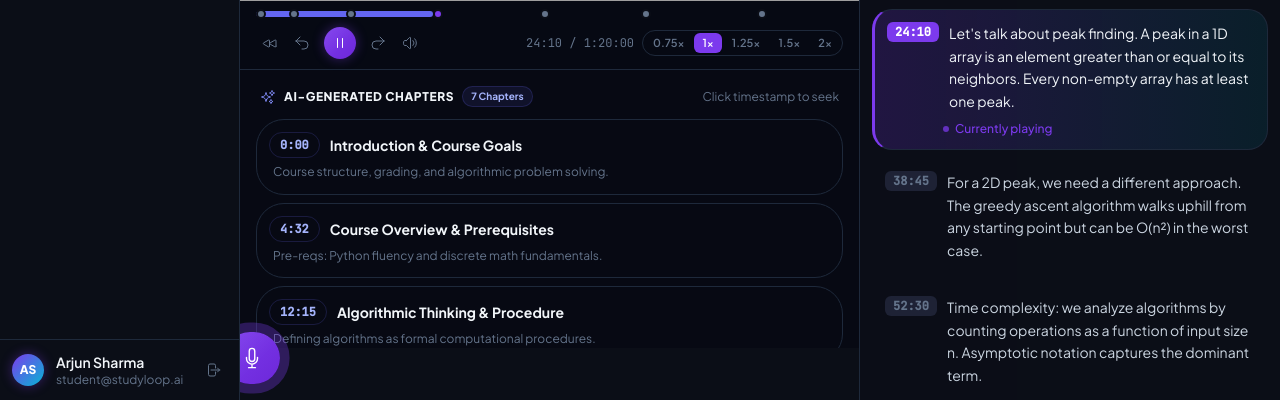
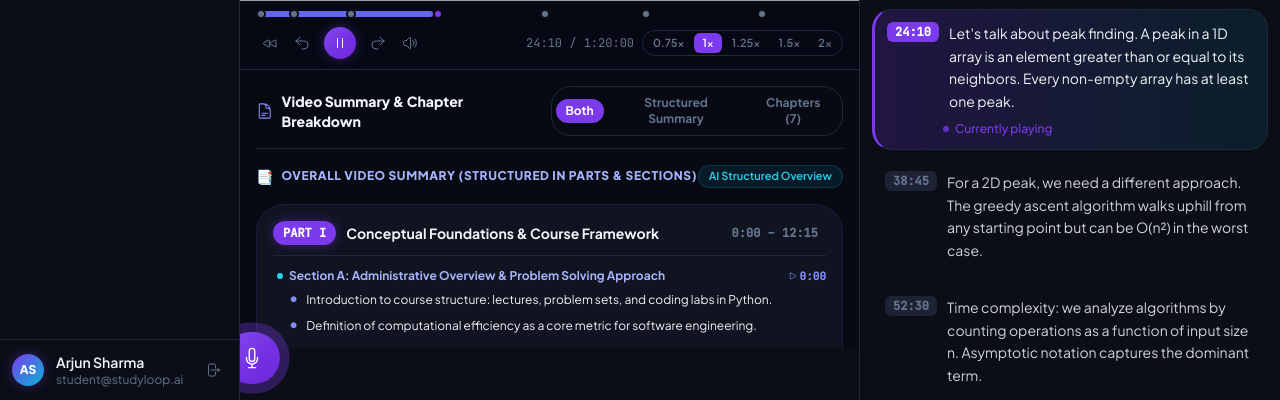
Before and after one commit to rishiigupta04/StudyLoop, a React (Vite) app: page /video-study-page in a window 1280 px wide. Shown: the part 400-800 px from the top of the page. Built offline with nearby package versions, Linux system fonts and the light colour scheme; grey boxes are pictures that could not be loaded.

Commit message:
feat(study-page): add Overall Video Summary structured in Parts and Sections followed by Auto-Generated Chapters

```diff
--- a/src/app/video-study-page/components/VideoPane.tsx
+++ b/src/app/video-study-page/components/VideoPane.tsx
@@ -9,6 +9,19 @@ interface Chapter {
   summary?: string;
 }
 
+interface SummarySection {
+  title: string;
+  time: string;
+  bullets: string[];
+}
+
+interface SummaryPart {
+  partNumber: string;
+  partTitle: string;
+  timeRange: string;
+  sections: SummarySection[];
+}
+
 const chapters: Chapter[] = [
   { id: 'ch-intro', time: '0:00', timeSeconds: 0, title: 'Introduction & Course Goals', summary: 'Course structure, grading, and algorithmic problem solving.' },
   { id: 'ch-overview', time: '4:32', timeSeconds: 272, title: 'Course Overview & Prerequisites', summary: 'Pre-reqs: Python fluency and discrete math fundamentals.' },
@@ -17,6 +30,81 @@ const chapters: Chapter[] = [
   { id: 'ch-peak2d', time: '38:45', timeSeconds: 2325, title: 'Peak Finding (2D Matrix)', summary: 'Greedy ascent vs 2D Divide & Conquer O(n log n) algorithm.' },
   { id: 'ch-complexity', time: '52:30', timeSeconds: 3150, title: 'Complexity Analysis (Asymptotic)', summary: 'Big-O, Big-Omega, Big-Theta bounds and operation counting.' },
   { id: 'ch-summary', time: '1:08:20', timeSeconds: 4100, title: 'Summary & Key Takeaways', summary: 'Comparing O(n) naive scan to O(log n) logarithmic reduction.' },
+];
+
+const structuredSummaryParts: SummaryPart[] = [
+  {
+    partNumber: 'PART I',
+    partTitle: 'Conceptual Foundations & Course Framework',
+    timeRange: '0:00 – 12:15',
+    sections: [
+      {
+        title: 'Section A: Administrative Overview & Problem Solving Approach',
+        time: '0:00',
+        bullets: [
+          'Introduction to course structure: lectures, problem sets, and coding labs in Python.',
+          'Definition of computational efficiency as a core metric for software engineering.',
+        ],
+      },
+      {
+        title: 'Section B: Formalizing Algorithmic Procedures',
+        time: '4:32',
+        bullets: [
+          'An algorithm is a well-defined computational procedure taking inputs to specified outputs.',
+          'Core pillars of evaluation: Correctness (proof by induction) and Efficiency (asymptotic bounds).',
+        ],
+      },
+    ],
+  },
+  {
+    partNumber: 'PART II',
+    partTitle: 'Core Algorithms & Peak Finding Techniques',
+    timeRange: '12:15 – 52:30',
+    sections: [
+      {
+        title: 'Section A: One-Dimensional Peak Finding (1D Array)',
+        time: '24:10',
+        bullets: [
+          'Definition of a Peak: Element a[i] is a peak iff a[i] ≥ a[i-1] and a[i] ≥ a[i+1].',
+          'Naive Straightforward Search: O(n) worst-case linear traversal.',
+          'Divide & Conquer Optimization: Check middle element. Recurse on larger neighbor half. T(n) = T(n/2) + O(1) → O(log n).',
+        ],
+      },
+      {
+        title: 'Section B: Two-Dimensional Peak Finding (2D Matrix)',
+        time: '38:45',
+        bullets: [
+          'Definition of 2D Peak: Element a[i,j] ≥ top, bottom, left, and right neighbors.',
+          'Greedy Ascent Algorithm: Follow maximum neighbor path — worst-case O(n²) time.',
+          '2D Divide & Conquer Algorithm: Find 1D max in middle column j. Compare left/right neighbors. Recurse on remaining half-matrix → O(n log n) total time.',
+        ],
+      },
+    ],
+  },
+  {
+    partNumber: 'PART III',
+    partTitle: 'Asymptotic Analysis & Mathematical Rigor',
+    timeRange: '52:30 – 1:20:00',
+    sections: [
+      {
+        title: 'Section A: Asymptotic Notation (Big-O, Big-Omega, Big-Theta)',
+        time: '52:30',
+        bullets: [
+          'O(f(n)): Upper bound on growth rate for worst-case input.',
+          'Ω(f(n)): Lower bound on growth rate for best-case input.',
+          'Θ(f(n)): Tight asymptotic bound when upper and lower bounds coincide.',
+        ],
+      },
+      {
+        title: 'Section B: Summary of Algorithmic Trade-Offs',
+        time: '1:08:20',
+        bullets: [
+          '1D Peak Finding: O(n) naive vs O(log n) Divide & Conquer exponential speedup.',
+          '2D Peak Finding: O(n²) greedy vs O(n log n) sub-quadratic reduction.',
+        ],
+      },
+    ],
+  },
 ];
 
 const totalSeconds = 4800;
@@ -30,6 +118,7 @@ export default function VideoPane({ activeTimestamp, onTimestampClick }: VideoPa
   const [speed, setSpeed] = useState('1x');
   const [isMuted, setIsMuted] = useState(false);
   const [currentChapter, setCurrentChapter] = useState('ch-peak1d');
+  const [viewMode, setViewMode] = useState<'both' | 'summary' | 'chapters'>('both');
 
   const activeChapter = chapters.find((c) => c.id === currentChapter);
   const progressPercent = activeChapter ? (activeChapter.timeSeconds / totalSeconds) * 100 : 30;
@@ -140,14 +229,132 @@ export default function VideoPane({ activeTimestamp, onTimestampClick }: VideoPa
         </div>
       </div>
 
-      {/* AI-Generated Chapters Section */}
-      <div className="flex-1 p-4 bg-obsidian/20 min-h-[240px]">
+      {/* Details Container — View Switcher Header */}
+      <div className="p-4 bg-obsidian/20 min-h-[300px]">
+        <div className="flex flex-col sm:flex-row sm:items-center justify-between gap-3 mb-4 border-b border-border/60 pb-3">
+          <div className="flex items-center gap-2">
+            <Icon name="DocumentTextIcon" size={18} className="text-indigo-400" />
+            <h3 className="text-sm font-extrabold text-foreground">
+              Video Summary & Chapter Breakdown
+            </h3>
+          </div>
+
+          {/* View Mode Switcher */}
+          <div className="flex items-center gap-1 bg-surface-card border border-border/80 rounded-xl p-1 self-start sm:self-auto">
+            <button
+              onClick={() => setViewMode('both')}
+              className={`px-2.5 py-1 rounded-lg text-xs font-bold transition-all ${
+                viewMode === 'both'
+                  ? 'bg-indigo-600 text-white shadow-sm'
+                  : 'text-muted-foreground hover:text-foreground'
+              }`}
+            >
+              Both
+            </button>
+            <button
+              onClick={() => setViewMode('summary')}
+              className={`px-2.5 py-1 rounded-lg text-xs font-bold transition-all ${
+                viewMode === 'summary'
+                  ? 'bg-indigo-600 text-white shadow-sm'
+                  : 'text-muted-foreground hover:text-foreground'
+              }`}
+            >
+              Structured Summary
+            </button>
+            <button
+              onClick={() => setViewMode('chapters')}
+              className={`px-2.5 py-1 rounded-lg text-xs font-bold transition-all ${
+                viewMode === 'chapters'
+                  ? 'bg-indigo-600 text-white shadow-sm'
+                  : 'text-muted-foreground hover:text-foreground'
+              }`}
+            >
+              Chapters ({chapters.length})
+            </button>
+          </div>
+        </div>
+
+        {/* ── 1. OVERALL STRUCTURED SUMMARY SECTION ── */}
+        {(viewMode === 'both' || viewMode === 'summary') && (
+          <div className="mb-8">
+            <div className="flex items-center justify-between mb-4">
+              <div className="flex items-center gap-2">
+                <span className="text-sm">📑</span>
+                <h4 className="text-xs font-extrabold uppercase tracking-wider text-indigo-300">
+                  Overall Video Summary (Structured in Parts & Sections)
+                </h4>
+              </div>
+              <span className="text-[11px] font-semibold text-cyan-400 bg-cyan-500/10 px-2.5 py-0.5 rounded-full border border-cyan-500/20">
+                AI Structured Overview
+              </span>
+            </div>
+
+            <div className="space-y-4">
+              {structuredSummaryParts.map((part) => (
+                <div
+                  key={`part-${part.partNumber}`}
+                  className="glass-card rounded-2xl border border-indigo-500/20 p-4 relative overflow-hidden"
+                >
+                  {/* Part Header */}
+                  <div className="flex items-center justify-between mb-3 border-b border-border/50 pb-2.5">
+                    <div className="flex items-center gap-2.5">
+                      <span className="text-xs font-extrabold px-2.5 py-1 rounded-lg bg-indigo-600 text-white shadow-glow-indigo-sm font-mono">
+                        {part.partNumber}
+                      </span>
+                      <h5 className="text-sm font-bold text-foreground">{part.partTitle}</h5>
+                    </div>
+                    <span className="text-xs font-mono font-semibold text-muted-foreground bg-surface-elevated px-2 py-0.5 rounded">
+                      {part.timeRange}
+                    </span>
+                  </div>
+
+                  {/* Part Sections */}
+                  <div className="space-y-3 pl-1">
+                    {part.sections.map((sec, secIdx) => (
+                      <div key={`sec-${secIdx}`} className="space-y-1.5">
+                        <div className="flex items-center justify-between">
+                          <h6 className="text-xs font-bold text-indigo-300 flex items-center gap-1.5">
+                            <span className="w-1.5 h-1.5 rounded-full bg-cyan-400" />
+                            {sec.title}
+                          </h6>
+                          <button
+                            onClick={() => onTimestampClick(sec.time)}
+                            className="text-[11px] font-mono font-bold text-indigo-400 hover:text-cyan-400 transition-colors flex items-center gap-0.5"
+                          >
+                            <Icon name="PlayIcon" size={10} />
+                            {sec.time}
+                          </button>
+                        </div>
+
+                        <ul className="space-y-1.5 pl-3">
+                          {sec.bullets.map((bullet, bIdx) => (
+                            <li
+                              key={`bullet-${bIdx}`}
+                              className="text-xs text-foreground/90 leading-relaxed flex items-start gap-2"
+                            >
+                              <span className="text-indigo-400 font-bold text-sm leading-none">•</span>
+                              <span>{bullet}</span>
+                            </li>
+                          ))}
+                        </ul>
+                      </div>
+                    ))}
+                  </div>
+                </div>
+              ))}
+            </div>
+          </div>
+        )}
+
+        {/* ── 2. AUTO-GENERATED CHAPTERS SECTION ── */}
+        {(viewMode === 'both' || viewMode === 'chapters') && (
+          <div>
             <div className="flex items-center justify-between mb-3 px-1">
               <div className="flex items-center gap-2">
                 <Icon name="SparklesIcon" size={16} className="text-indigo-400" />
-            <h3 className="text-xs font-extrabold uppercase tracking-wider text-foreground">
-              AI-Generated Chapters
-            </h3>
+                <h4 className="text-xs font-extrabold uppercase tracking-wider text-foreground">
+                  Auto-Generated Chapters
+                </h4>
                 <span className="text-[10px] font-bold px-2 py-0.5 rounded-full bg-indigo-500/10 text-indigo-300 border border-indigo-500/20">
                   7 Chapters
                 </span>
@@ -165,7 +372,7 @@ export default function VideoPane({ activeTimestamp, onTimestampClick }: VideoPa
                       setCurrentChapter(ch.id);
                       onTimestampClick(ch.time);
                     }}
-                className={`w-full text-left p-3 rounded-2xl border transition-all cursor-pointer ${
+                    className={`w-full text-left p-3.5 rounded-2xl border transition-all cursor-pointer ${
                       isActive
                         ? 'bg-indigo-500/10 border-indigo-500/40 shadow-glow-indigo-sm'
                         : 'bg-surface-card/60 border-border/60 hover:border-indigo-500/30 hover:bg-surface-card'
@@ -209,6 +416,8 @@ export default function VideoPane({ activeTimestamp, onTimestampClick }: VideoPa
               })}
             </div>
           </div>
+        )}
+      </div>
     </div>
   );
 }
```
Lines whose indentation alone changed are shown as unchanged.
